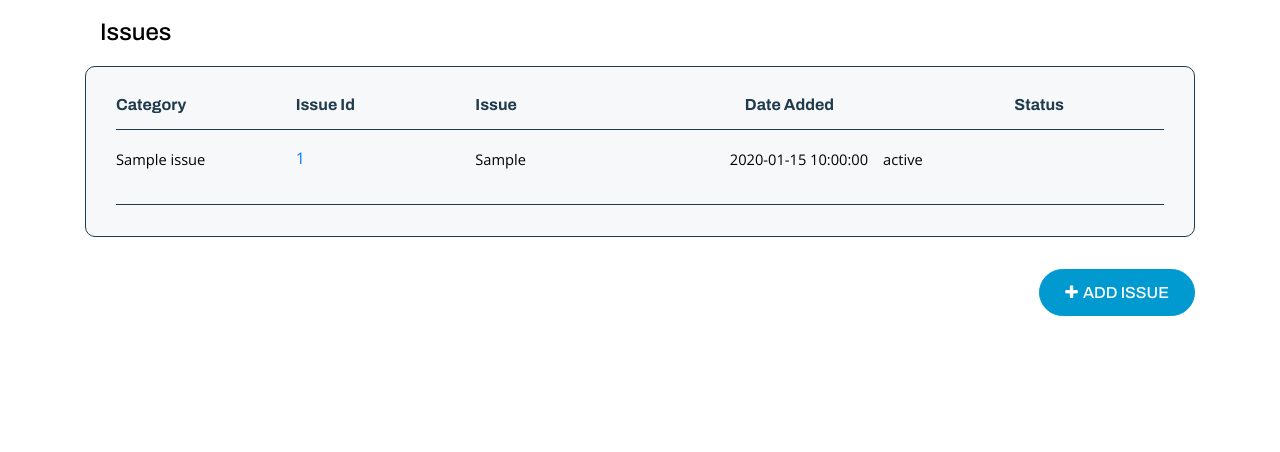
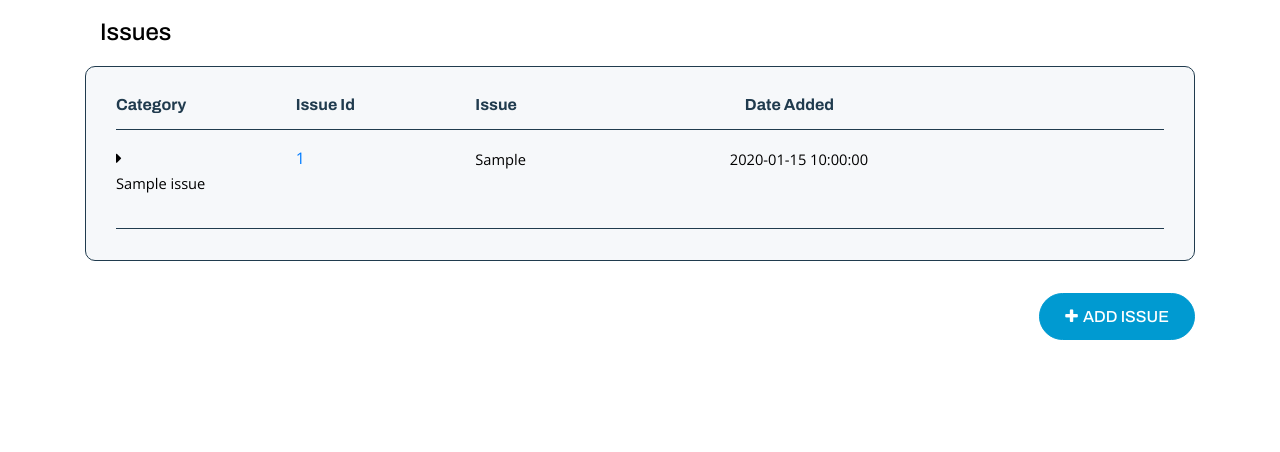
Before and after one commit to mrbrown2207/ms_iii_sit, a Flask app: template templates/issues.html in a window 1280 px wide. Shown: the part 173-625 px from the top of the page. Run offline with Flask 2, Linux system fonts and the light colour scheme; the template is opened without the code that fills it: most values are stand-ins (such as "Sample title", 1, 10 or a date in 2020); parts of the project's set-up code (start-up, migrations or seed data) failed here and were passed over; some libraries are stand-ins or nearby versions.

Commit message:
Small tweaks to issues page

```diff
--- a/constants.py
+++ b/constants.py
@@ -8,7 +8,12 @@ SQL_DICT =  {
             "del_iss_rec": "delete from tblIssue where issueId=%s",
             "sel_cat_rec": "select * from tblCat where catId=%s",
             "sel_iss_rec": ("select i.issueSubj as issueSubj, i.issueDesc as issueDesc, i.catId as catId, i.urgent as urgent, " +
-                            "i.issueStatus as status, i.dateViewed as dateViewed, " +
+                            "case " +
+                                "when i.issueStatus = 0 then 'New' " +
+                                "when i.issueStatus = 1 then 'Viewed' " +
+                                "when i.issueStatus = 2 then 'Resolved' " +
+                                "else 'Unknown' " +
+                            "end as issueStatus, i.dateViewed as dateViewed, " +
                             "i.markedResolvedBy as markedResolvedBy, i.dateResolved as dateResolved, i.resolutionDesc as resolutionDesc, " +
                             "i.dateAdded as dateAdded, " +
                             "concat(t.firstName, ' ', t.surname) as 'addedBy', " +
@@ -17,7 +22,12 @@ SQL_DICT =  {
                                 "left join tblAccounts t on t.acctId = i.acctId " +
                                 "left join tblAccounts t2 on t2.acctId = i.markedResolvedBy where i.issueId=%s"),
             "sel_all_isss": ("select i.issueId as issueId, i.issueSubj as issueSubj, i.issueDesc as issueDesc, i.catId as catId, i.urgent as urgent, " +
-                            "i.issueStatus as status, i.dateViewed as dateViewed, " +
+                            "case " +
+                                "when i.issueStatus = 0 then 'New' " +
+                                "when i.issueStatus = 1 then 'Viewed' " +
+                                "when i.issueStatus = 2 then 'Resolved' " +
+                                "else 'Unknown' " +
+                            "end as issueStatus, i.dateViewed as dateViewed, " +
                             "i.markedResolvedBy as markedResolvedBy, i.dateResolved as dateResolved, i.resolutionDesc as resolutionDesc, " +
                             "i.dateAdded as dateAdded, c.catName as catName, " +
                             "concat(t.firstName, ' ', t.surname) as 'addedByName', " +
--- a/static/css/style.css
+++ b/static/css/style.css
@@ -259,6 +259,25 @@ figcaption {
 }
 
 /*--------------------------------------------------------------
+# Dashboard
+--------------------------------------------------------------*/
+.last-col::after {
+    font-family: "FontAwesome";
+    font-weight: 500;
+    margin-left: 5px;
+    content: "\f040" !important;
+    cursor: pointer;
+}
+/*
+.first-col::before {
+    font-family: "FontAwesome";
+    font-weight: 500;
+    content: "\f0d8" !important;
+    cursor: pointer;
+    overflow: hidden;
+}
+*/
+/*--------------------------------------------------------------
 # Forms
 --------------------------------------------------------------*/
 .form-container {
--- a/templates/issues.html
+++ b/templates/issues.html
@@ -17,7 +17,6 @@
                     <div class="col-md-2"><h5>Issue Id</h5></div>
                     <div class="col-md-3"><h5>Issue</h5></div>
                     <div class="col-md-3"><h5>Date Added</h5></div>
-                    <div class="col-md-2"><h5>Status</h5></div>
                 </div>
                 <!---------------------->
             </div>
@@ -29,11 +28,10 @@
             <div class="col-12">
                 <!-- Hidden on mobile -->
                 <div class="row d-none d-md-flex">
-                    <div class="col-md-2"><p>{{issue['catName']}}</p></div>
+                    <div class="col-md-2 first-col"><i class="fa fa-caret-right"></i><p>{{issue['catName']}}</p></div>
                     <div class="col-md-2"><a href="/">{{issue['issueId']}}</a></div>
                     <div class="col-md-3"><p>{{issue['issueSubj']}}</p></div>
                     <div class="col-m3-2"><p>{{issue['dateAdded']}}</p></div>
-                    <div class="col-md-2"><p>{{issue['issueStatus']}}</p></div>
                 </div>
             </div>
             <div class="col-12">
```
